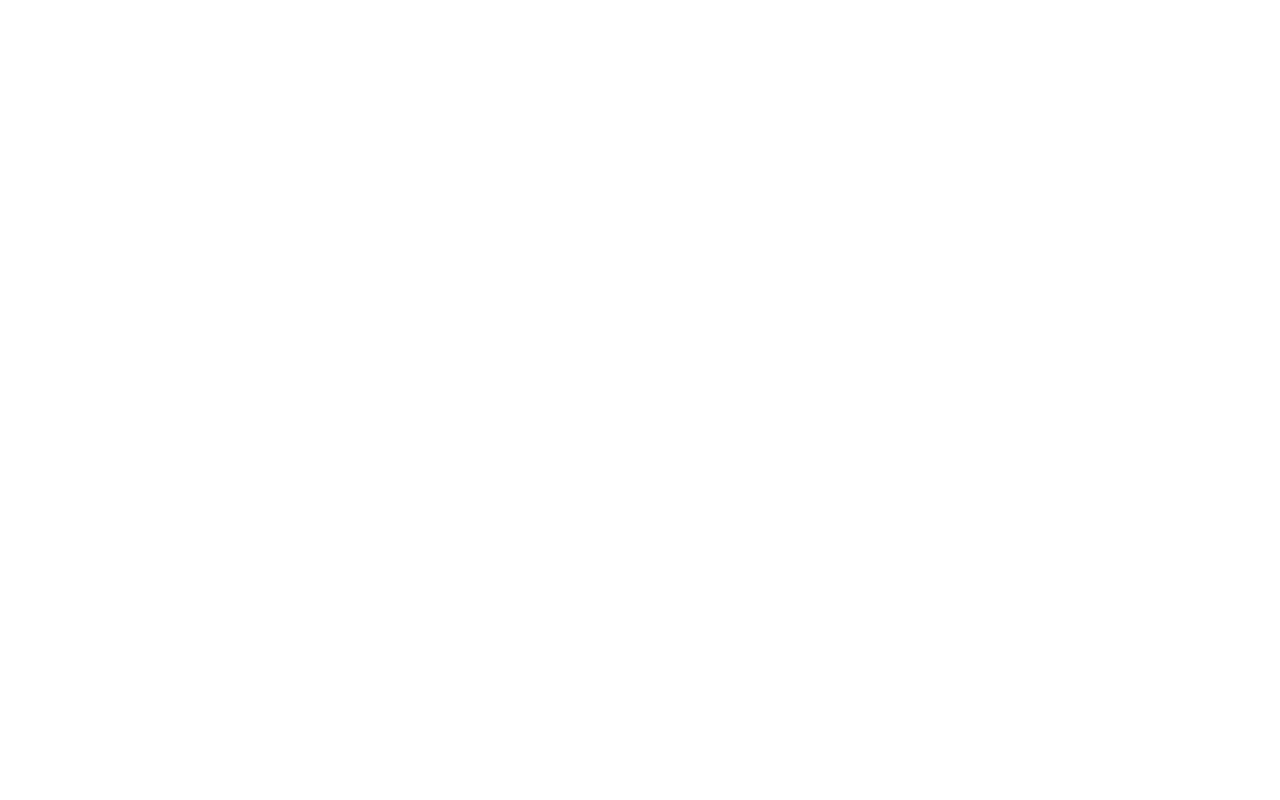
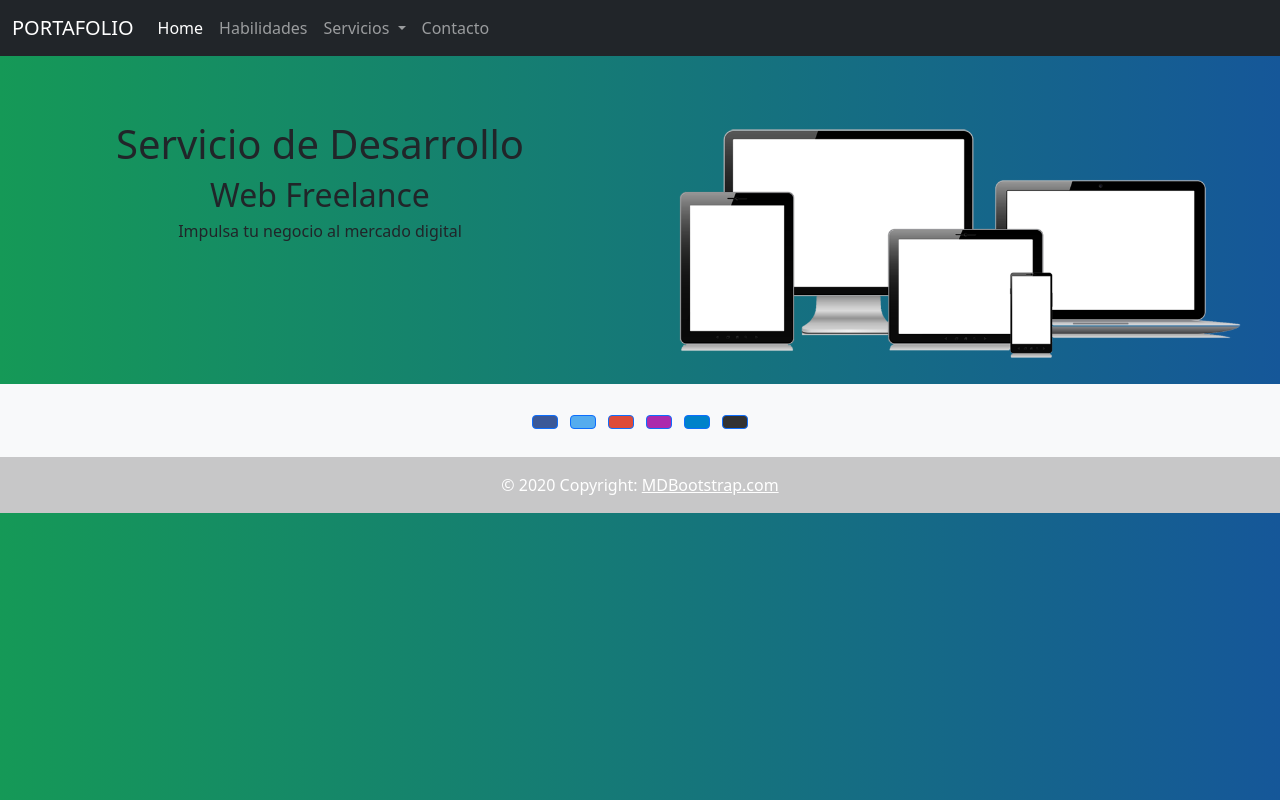
Before and after one commit to pipelink123/Portafolio-AndresFranco, a plain HTML site: page contaccto.html in a window 1280 px wide. Drawn offline with Linux system fonts and the light colour scheme.

Commit message:
index y contacto

```diff
--- a/contaccto.html
+++ b/contaccto.html
@@ -0,0 +1,193 @@
+<!DOCTYPE html>
+<html lang="en">
+
+<head>
+    <meta.name="viewport" content="width=device-width, initial-scale=1.0">
+        <!-- IMPORTANTE esto aca para que el sitio se adapte a todos los dispositivos  -->
+        <meta charset="UTF-8">
+        <meta http-equiv="X-UA-Compatible" content="IE=edge">
+        <meta name="viewport" content="width=device-width, initial-scale=1.0">
+        <title>maquetando con boostrap</title>
+        <!-- link a bootstrap local -->
+        <link rel="stylesheet" href="bootstrap-5.1.3-dist/css/bootstrap.css">
+        <!-- estilos propios  -->
+        <link rel="stylesheet" href="MisEstilosPropios.css"> <!-- siempre debe ir debajo de los estilos de bootstrap -->
+
+
+        <!-- link a javascript local  -->
+        <script src="bootstrap-5.1.3-dist/js/bootstrap.js"></script>
+</head>
+
+<body>
+
+    <header>
+        <nav class="navbar navbar-expand-lg navbar-dark bg-dark">
+
+            <div class="container-fluid ">
+                <a class="navbar-brand" href="#">PORTAFOLIO</a>
+
+
+                <button class="navbar-toggler " type="button" data-bs-toggle="collapse"
+                    data-bs-target="#navbarSupportedContent" aria-controls="navbarSupportedContent"
+                    aria-expanded="false" aria-label="Toggle navigation">
+                    <span class="navbar-toggler-icon"></span>
+                </button>
+
+                <div class="collapse navbar-collapse" id="navbarSupportedContent">
+
+                    <ul class="navbar-nav me-auto mb-2 mb-lg-0">
+
+                        <li class="nav-item">
+                            <a class="nav-link active" aria-current="page" href="index.html">Home</a>
+                        </li>
+
+                        <li class="nav-item">
+                            <a class="nav-link" href="#">Habilidades</a>
+                        </li>
+
+                        <li class="nav-item dropdown">
+                            <a class="nav-link dropdown-toggle" href="#" id="navbarDropdown" role="button"
+                                data-bs-toggle="dropdown" aria-expanded="false">
+                                Servicios
+                            </a>
+                            <ul class="dropdown-menu" aria-labelledby="navbarDropdown">
+                                <li><a class="dropdown-item" href="#">servicio1</a></li>
+                                <li><a class="dropdown-item" href="#">servicio2</a></li>
+                                <li>
+                                    <hr class="dropdown-divider">
+                                </li>
+                                <li><a class="dropdown-item" href="#">Whatsap</a></li>
+                            </ul>
+                        </li>
+
+                        <li class="nav-item">
+                            <a class="nav-link" href="#">Contacto</a>
+                        </li>
+
+                    </ul>
+
+                </div>
+            </div>
+        </nav>
+    </header>
+
+    <div class="container-fluid mt-5 ">
+        <div class="row">
+            <div class="col-6 mt-3">
+                <H1 class="text-center"> Servicio de Desarrollo </H1>
+                <h2 class="text-center">Web Freelance</h2>
+                <h6 class="text-center mt-1">Impulsa tu negocio al mercado digital</h6>
+            </div>
+            <div class="col-6 ">
+                <img class="img-fluid rounded mx-auto d-block" src="Assets/imagenes/5.png" alt="">
+            </div>
+
+        </div>
+    </div>
+</div>
+
+
+
+
+
+
+
+
+
+
+
+
+
+
+
+
+
+
+
+
+
+
+
+
+
+
+
+
+
+<footer class="bg-light text-center text-white">
+    <!-- Grid container -->
+    <div class="container p-4 pb-0">
+      <!-- Section: Social media -->
+      <section class="mb-4">
+        <!-- Facebook -->
+        <a
+          class="btn btn-primary btn-floating m-1"
+          style="background-color: #3b5998;"
+          href="#!"
+          role="button"
+          ><i class="fab fa-facebook-f"></i
+        ></a>
+
+        <!-- Twitter -->
+        <a
+          class="btn btn-primary btn-floating m-1"
+          style="background-color: #55acee;"
+          href="#!"
+          role="button"
+          ><i class="fab fa-twitter"></i
+        ></a>
+
+        <!-- Google -->
+        <a
+          class="btn btn-primary btn-floating m-1"
+          style="background-color: #dd4b39;"
+          href="#!"
+          role="button"
+          ><i class="fab fa-google"></i
+        ></a>
+
+        <!-- Instagram -->
+        <a
+          class="btn btn-primary btn-floating m-1"
+          style="background-color: #ac2bac;"
+          href="#!"
+          role="button"
+          ><i class="fab fa-instagram"></i
+        ></a>
+
+        <!-- Linkedin -->
+        <a
+          class="btn btn-primary btn-floating m-1"
+          style="background-color: #0082ca;"
+          href="#!"
+          role="button"
+          ><i class="fab fa-linkedin-in"></i
+        ></a>
+        <!-- Github -->
+        <a
+          class="btn btn-primary btn-floating m-1"
+          style="background-color: #333333;"
+          href="#!"
+          role="button"
+          ><i class="fab fa-github"></i
+        ></a>
+      </section>
+      <!-- Section: Social media -->
+    </div>
+    <!-- Grid container -->
+
+    <!-- Copyright -->
+    <div class="text-center p-3" style="background-color: rgba(0, 0, 0, 0.2);">
+      © 2020 Copyright:
+      <a class="text-white" href="https://mdbootstrap.com/">MDBootstrap.com</a>
+    </div>
+    <!-- Copyright -->
+  </footer>
+
+
+
+
+
+</body>
+
+</html>
```
Also changed, not shown: index.html (+58 -9 lines), Assets/imagenes/1.png (added), Assets/imagenes/2.png (added), Assets/imagenes/3.jpg (added), Assets/imagenes/4.png (added), Assets/imagenes/5.png (added).
